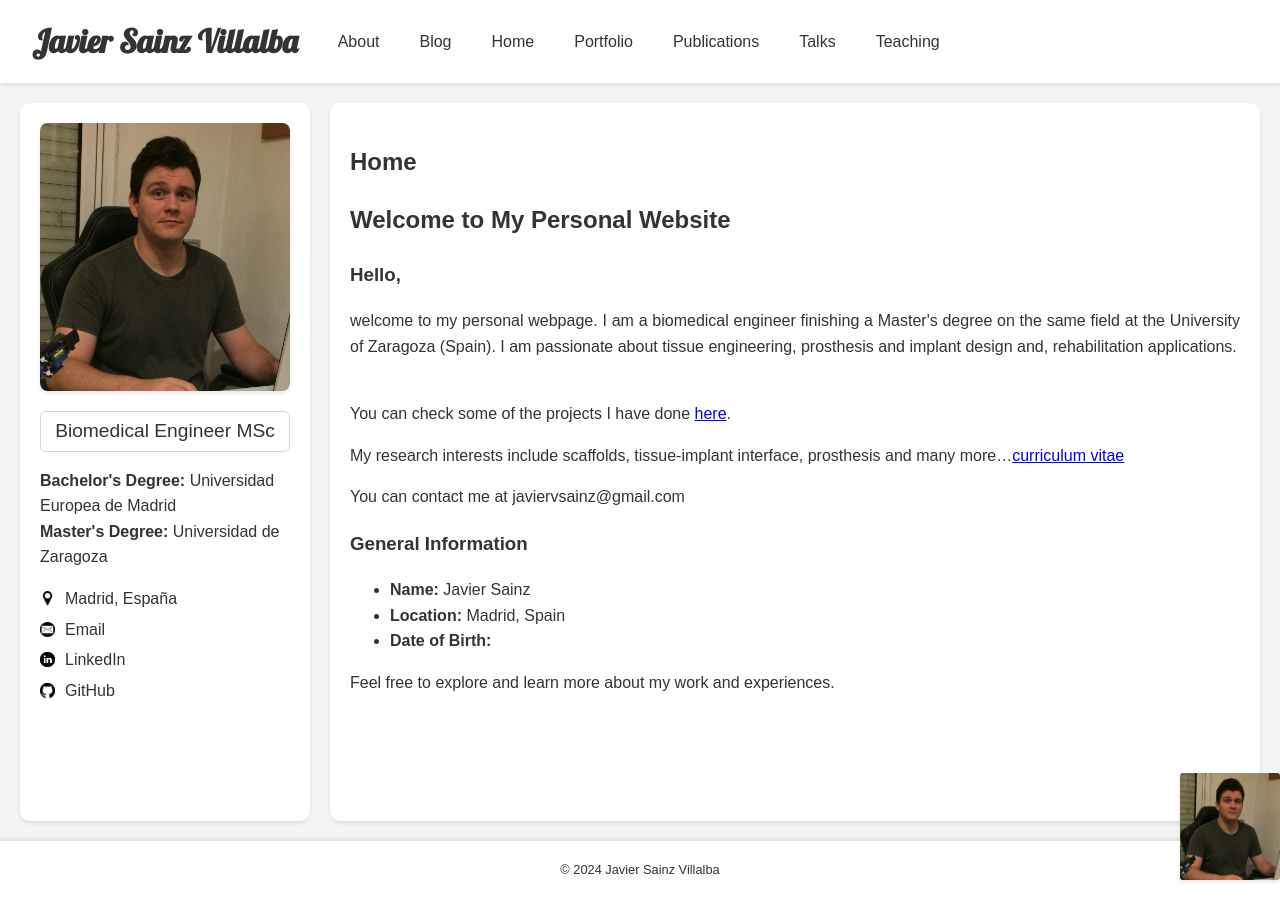
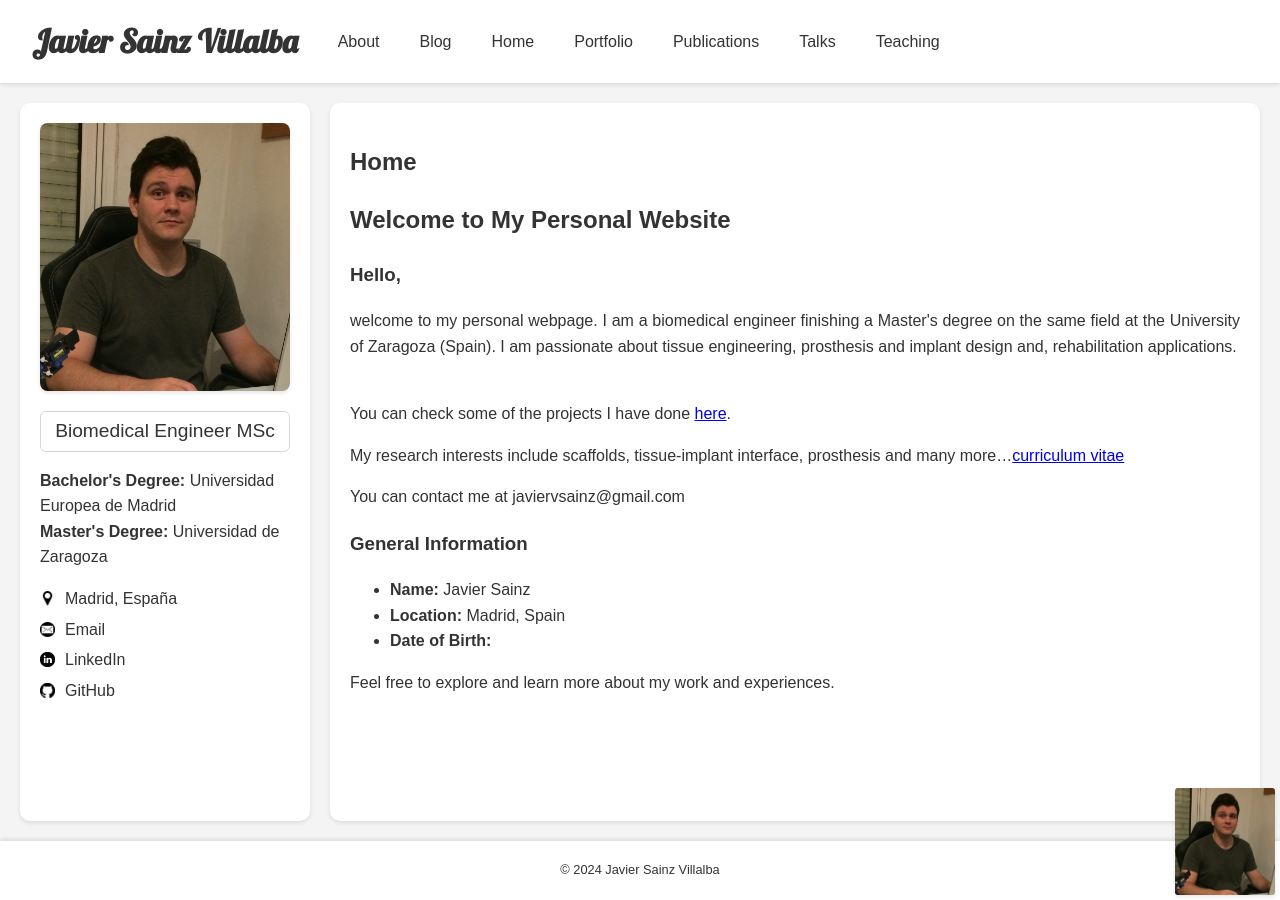
Before and after one commit to javiersainzvillalba/javiersainzvillalba.github.io, a Jekyll site: the page built from index.md, in a window 1280 px wide. Built offline with Jekyll 4.4.1, drawn with Linux system fonts in a browser that asks for light colours.

Commit message:
Update style.css

```diff
--- a/assets/css/style.css
+++ b/assets/css/style.css
@@ -95,11 +95,12 @@ aside h2 {
 }
 
 .sidebar img.corner-image {
-  position: absolute;
-  bottom: 0;
-  right: 0;
+  position: fixed;
+  bottom: 5px;
+  right: 5px;
   width: 100px; /* Ajusta el tamaño de la imagen según sea necesario */
   z-index: 10; /* Asegúrate de que se superponga a otros elementos */
+  margin: 0px 0px 0px 0px;
 }
 
 .biomedical-engineer {
```
